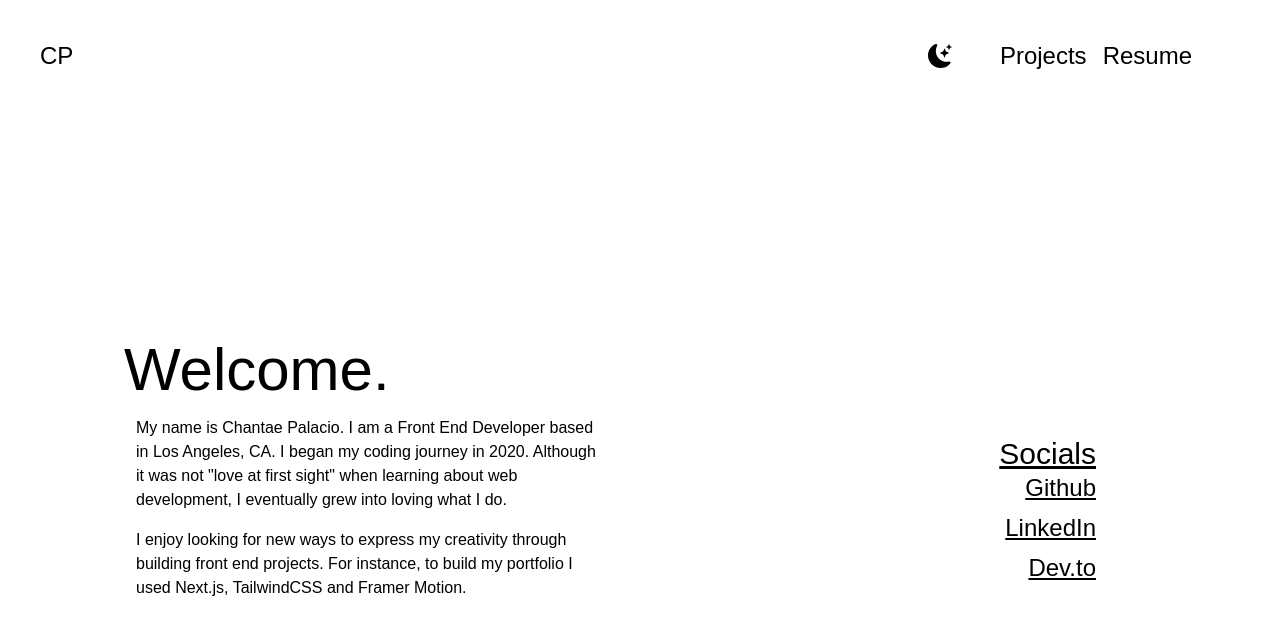
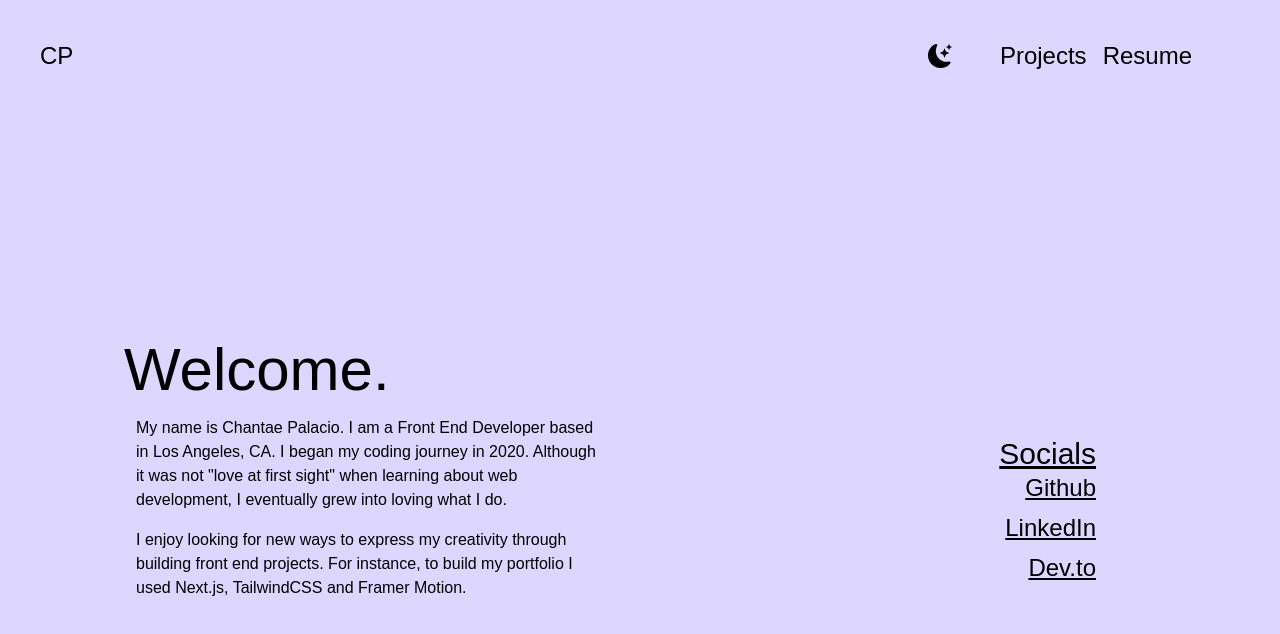
Before and after one commit to taepal467/cp_portfolio, a Next.js app: page / in a window 1280 px wide. Shown: the top 634 px of the page. Built offline with nearby package versions, Linux system fonts and the light colour scheme.

Commit message:
Removed the previous font

```diff
--- a/pages/index.tsx
+++ b/pages/index.tsx
@@ -35,7 +35,7 @@ export default function Home() {
       </Head>
 
         <motion.main
-          className=' min-h-screen p-10 font-gloock dark:bg-black'
+          className=' bg-violet-200 min-h-screen p-10  dark:'
           initial={{ opacity:0 }}
           animate={{ opacity: 1}}
           transition={{ duration: 0.75, ease: "easeOut"}}
```
